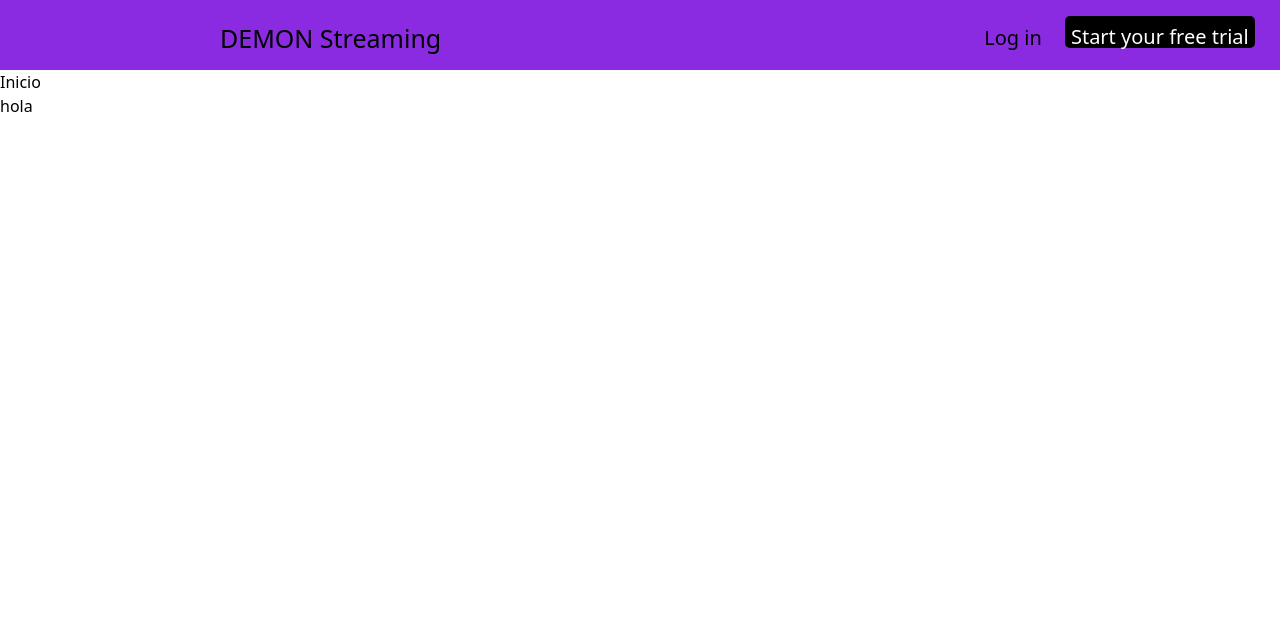
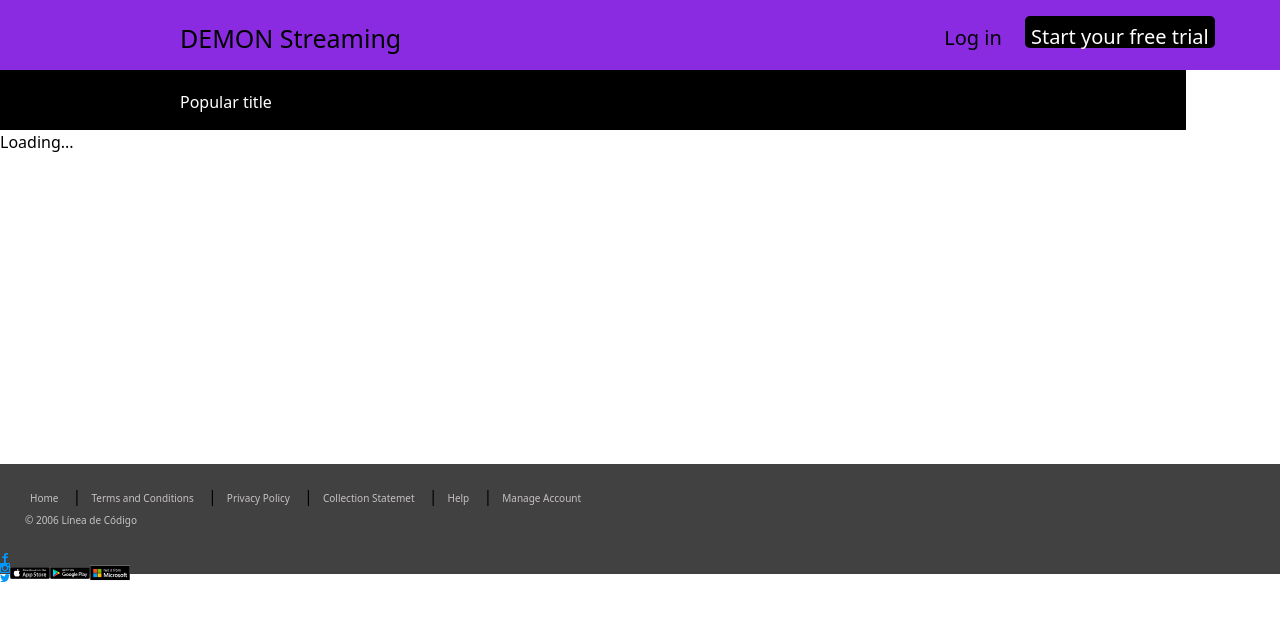
Before and after one commit to SvM-16/Prueba-react, a React (Vite) app in the folder Prueba React/: page / in a window 1280 px wide. Shown: the top 620 px of the page. Built offline with nearby package versions, Linux system fonts and the light colour scheme.

Commit message:
avance de footer

```diff
--- /dev/null
+++ b/Prueba React/src/Css/Footer.css
@@ -0,0 +1,7 @@
+.footer{width: 100%;height: 110px;background-color:#414141;margin-top: 310px;}
+.navegador{padding: 20px;list-style: none;}
+.navegador li a {text-decoration: none;color: rgb(199, 194, 194);padding: 10px;font-size: 10px;}
+.copy{color: rgb(199, 194, 194);padding: 5px;font-size: 10px;}
+.log-img{display: flex;padding: 0px;}
+.logo img{height: 10px;width: 10px;}
+.img{height: 40px;width: 40px;display: flex;}
--- /dev/null
+++ b/Prueba React/src/Css/Inicio.css
@@ -0,0 +1,8 @@
+.inicio{width: 100%}
+.popular-t{width: 1186px;height: 60px;background-color: black;color: white;padding-left:180px ;padding-top: 20px;}
+
+
+
+@media(max-width: 800px ) {
+    .popular-t{width: 800px;height: 60px;background-color: black;color: white;padding-left:160px;font-size: 25px; }
+}
--- a/Prueba React/src/Css/navbar.css
+++ b/Prueba React/src/Css/navbar.css
@@ -1,5 +1,12 @@
 .navbar{width: 1366px;height: 70px; background-color: blueviolet;}
-.flex{display: flex;}
-.titulo{padding: 20px;font-size: 25px;margin-left: 200px;}
+.todo{display: flex;}
+.titulo{padding: 20px;font-size: 25px;margin-left: 160px;}
 .log{padding: 23px; font-size: 20px;margin-left: 500px;}
 .start{width: 190px;height: 32px;background-color: black;color: white;font-size: 20px;text-align: center;margin-top: 16px;padding-top: 6px;border-radius: 5px;}
+@media(max-width: 800px) {
+    .navbar{width: 100%;height: 160px; background-color: blueviolet;}
+    .todo{display: flex;display: block;text-align: center;}
+    .titulo{padding: 20px;font-size: 25px;margin-left: 40px;}
+    .log{padding: 0px; font-size: 20px;margin: 0;text-align: center;}
+    .start{width: 190px;height: 32px;background-color: black;color: white;font-size: 20px;text-align: center;padding-top: 0px;border-radius: 5px;margin-left: 160px;}
+}
--- a/Prueba React/src/Pages/FooterPages.jsx
+++ b/Prueba React/src/Pages/FooterPages.jsx
@@ -1,8 +1,37 @@
+import '../Css/Footer.css'
+import Facebook from '../assets/social/facebook-blue.svg'
+import Instagram from '../assets/social/instagram-blue.svg'
+import Twitter from '../assets/social/twitter-blue.svg'
+import App from '../assets/store/app-store.svg'
+import Play from '../assets/store/play-store.svg'
+import Windows from '../assets/store/windows-store.svg'
 
 function FooterPages() {
   return (
-    <div>
-      <h1>hola</h1>
+    <div className="footer">
+      <ul className="navegador ">
+        <li>
+          <a href="#">Home</a> |
+          <a href="#">Terms and Conditions</a> |
+          <a href="#">Privacy Policy</a> |
+          <a href="#">Collection Statemet</a> |
+          <a href="#">Help</a> |
+          <a href="#">Manage Account</a>
+        </li>
+        <div className='copy'>&copy; 2006 Línea de Código</div>
+      </ul>
+      <div className='log-img'>
+      <div className='logo'>
+        <img src={Facebook} alt="" />
+        <img src={Instagram} alt="" />
+        <img src={Twitter} alt="" />
+      </div>
+      <div className='img'>
+        <img src={App} alt="" />
+        <img src={Play} alt="" />
+        <img src={Windows} alt="" />
+      </div>
+      </div>
     </div>
   );
 }
--- a/Prueba React/src/Pages/InicioPages.jsx
+++ b/Prueba React/src/Pages/InicioPages.jsx
@@ -1,8 +1,12 @@
+import '../Css/Inicio.css'
 
 function InicioPages() {
   return (
-    <div>
-      <h1>Inicio</h1>
+    <div className='inicio'>
+      <h1 className='popular-t'>Popular title</h1>
+      <div>
+      <h1>Loading...</h1>
+      </div>
     </div>
   );
 }
--- a/Prueba React/src/Pages/NavbarPeges.jsx
+++ b/Prueba React/src/Pages/NavbarPeges.jsx
@@ -4,7 +4,7 @@ function NavbarPeges() {
   return (
     <div className='navbarpages'>
         <div className="navbar">
-            <div className='flex'>
+            <div className='todo'>
                 <h1 className='titulo'>DEMON Streaming</h1>
                 <h1 className='log'>Log in</h1>
                 <h1 className='start'>Start your free trial</h1>
```
